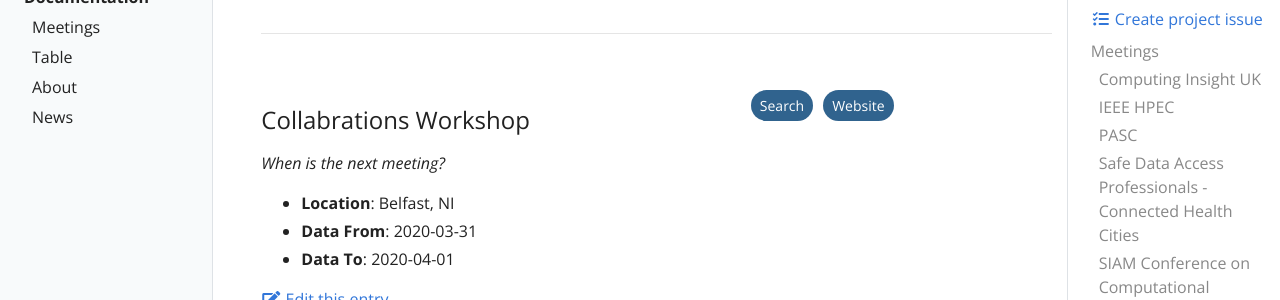
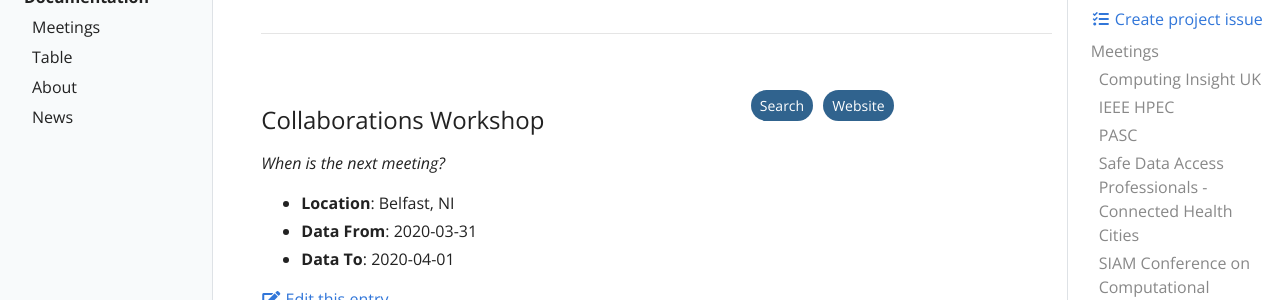
Before and after one commit to jamespjh/eResearch-meeting-list, a Jekyll site: the page built from _docs/meetings.md, in a window 1280 px wide and 900 px high, scrolled down 3455 px. Shown: the part 157-457 px from the top of the window. Built offline with Jekyll 4.4.1, drawn with Linux system fonts in a browser that asks for light colours.

Commit message:
fix spelling

```diff
--- a/_data/cw.yml
+++ b/_data/cw.yml
@@ -1,4 +1,4 @@
-name: Collabrations Workshop
+name: Collaborations Workshop
 link: https://www.software.ac.uk/cw20
 next:
   date-from: 2020-03-31
```
